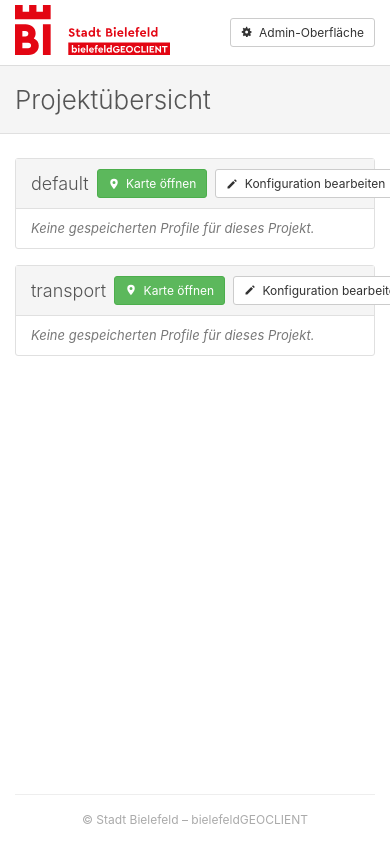
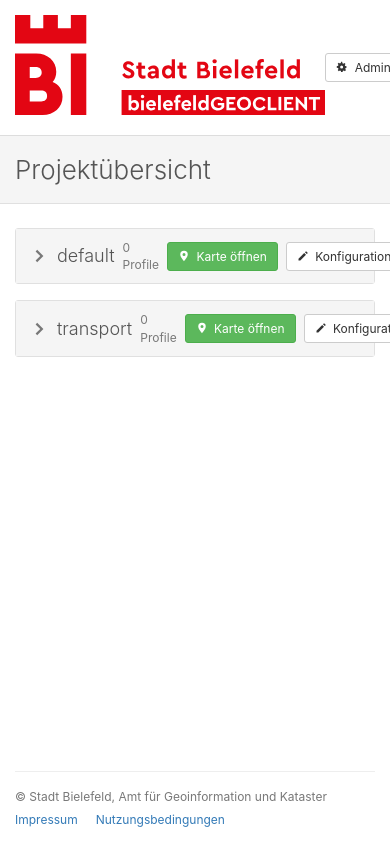
Before and after one commit to BI-ume/OLKD_Svelte, a Flask app: page /admin/projects in a window 390 px wide; the page is wider, and only the part inside the window is pictured. Run offline with Flask 3, Linux system fonts and the light colour scheme.

Commit message:
feat(admin): match original footer and collapse profile lists
Give the standalone admin pages the footer of the AngularJS app: copyright, Impressum and Nutzungsbedingungen, plus Abmelden on the projects page when a session exists in the tab. The login page repeats the original's "Kein Zugang?" contact block with e-mail, phone numbers and a link to the public services.

Profile lists on the projects page now start collapsed. Each project heading is a toggle button that expands its own panel and shows how many profiles it holds, so a long project list stays scannable.

Co-Authored-By: Claude Opus 5 <noreply@anthropic.com>

```diff
--- a/backend/munimap/admin/static/admin.css
+++ b/backend/munimap/admin/static/admin.css
@@ -247,7 +247,10 @@ label { display: inline-block; margin-bottom: 5px; font-weight: 700; }
   border-bottom: 1px solid #ddd;
   padding: 5px 0;
 }
-.page-navbar img { height: 50px; }
+.page-navbar img {
+  height: 100px;
+  margin: 10px 0;
+}
 
 .page-title {
   background: var(--color-bg-muted);
@@ -272,12 +275,40 @@ label { display: inline-block; margin-bottom: 5px; font-weight: 700; }
 .login-form { max-width: 420px; }
 .login-error { color: var(--color-danger); margin-top: 10px; min-height: 20px; }
 
+.no-access {
+  max-width: 420px;
+  margin-top: 32px;
+  color: var(--color-text-muted);
+}
+.no-access p { margin: 0 0 8px; }
+.no-access p:last-child { margin-bottom: 0; }
+
 .page-footer {
   margin-top: 40px; padding: 16px 0;
   border-top: 1px solid var(--color-bg-item);
   color: var(--color-text-light);
   font-size: 12px;
   text-align: center;
+}
+
+/* Footer with links (projects page): copyright left, links right */
+.site-footer {
+  display: flex;
+  align-items: center;
+  justify-content: space-between;
+  flex-wrap: wrap;
+  gap: 6px 24px;
+  text-align: left;
+  color: var(--color-text-muted);
+}
+
+.site-footer .footer-links {
+  list-style: none;
+  margin: 0;
+  padding: 0;
+  display: flex;
+  flex-wrap: wrap;
+  gap: 18px;
 }
 
 /* ── Project panels with nested profile lists ── */
@@ -299,6 +330,36 @@ label { display: inline-block; margin-bottom: 5px; font-weight: 700; }
   font-size: 18px;
 }
 .project-panel .panel-body { padding: 10px 15px; }
+
+/* Accordion: heading toggles its profile list */
+.panel-toggle {
+  display: flex;
+  align-items: center;
+  gap: 8px;
+  width: 100%;
+  padding: 0;
+  background: none;
+  border: none;
+  font: inherit;
+  color: inherit;
+  text-align: left;
+  cursor: pointer;
+}
+.panel-toggle .chevron {
+  flex-shrink: 0;
+  color: var(--color-text-muted);
+  transition: transform 0.15s;
+}
+.project-panel:not(.collapsed) .panel-toggle .chevron { transform: rotate(90deg); }
+
+.profile-count {
+  font-size: 12px;
+  font-weight: 400;
+  color: var(--color-text-muted);
+}
+
+.project-panel.collapsed .panel-body { display: none; }
+.project-panel.collapsed .panel-heading { border-bottom: 0; }
 
 .profile-list { list-style: none; margin: 0; padding: 0; }
 .profile-list li {
--- a/backend/munimap/admin/templates/admin_projects.html
+++ b/backend/munimap/admin/templates/admin_projects.html
@@ -27,6 +27,9 @@
   <symbol id="i-trash" viewBox="0 0 16 16">
     <path d="M6 2V1h4v1h4v2H2V2h4zM3 5h10l-.8 10H3.8L3 5zm3 2v6h1V7H6zm3 0v6h1V7H9z"/>
   </symbol>
+  <symbol id="i-chevron-right" viewBox="0 0 16 16">
+    <path d="M5.5 2.5L11 8l-5.5 5.5-1.4-1.4L8.2 8 4.1 3.9l1.4-1.4z"/>
+  </symbol>
 </svg>
 
 <nav class="page-navbar">
@@ -51,7 +54,13 @@
     {% for project in projects %}
     <div class="project-panel" data-project="{{ project }}">
       <div class="panel-heading">
-        <h3>{{ project }}</h3>
+        <h3>
+          <button type="button" class="panel-toggle" aria-expanded="false">
+            <svg class="icon chevron"><use href="#i-chevron-right"/></svg>
+            {{ project }}
+            <span class="profile-count"></span>
+          </button>
+        </h3>
         <a href="/app/{{ project }}/" class="btn btn-success btn-sm">
           <svg class="icon"><use href="#i-marker"/></svg> Karte öffnen
         </a>
@@ -72,7 +81,13 @@
     <!-- Profiles whose project is not (or no longer) in the list above -->
     <div class="project-panel hidden" id="orphan-panel" data-project="">
       <div class="panel-heading">
-        <h3>Weitere Profile</h3>
+        <h3>
+          <button type="button" class="panel-toggle" aria-expanded="false">
+            <svg class="icon chevron"><use href="#i-chevron-right"/></svg>
+            Weitere Profile
+            <span class="profile-count"></span>
+          </button>
+        </h3>
       </div>
       <div class="panel-body">
         <ul class="profile-list"></ul>
@@ -84,8 +99,23 @@
 
   <input type="file" id="import-input" accept=".json,application/json" class="hidden">
 
-  <div class="page-footer">
-    &copy; Stadt Bielefeld – bielefeldGEOCLIENT
+  <div class="page-footer site-footer">
+    <span>&copy; Stadt Bielefeld, Amt für Geoinformation und Kataster</span>
+    <ul class="footer-links">
+      <li id="logout-item" class="hidden">
+        <a href="#" id="logout-link">Abmelden (Admin)</a>
+      </li>
+      <li>
+        <a href="https://stadtplan.bielefeld.de/pages/about" target="_blank" rel="noopener noreferrer">
+          Impressum
+        </a>
+      </li>
+      <li>
+        <a href="https://stadtplan.bielefeld.de/pages/nutzungsbedingungen" target="_blank" rel="noopener noreferrer">
+          Nutzungsbedingungen
+        </a>
+      </li>
+    </ul>
   </div>
 </div>
 
@@ -96,6 +126,17 @@
 var STORAGE_KEY = 'olkd_map_profiles';
 var importInput = document.getElementById('import-input');
 var importTargetProject = null;
+
+// Logout is only offered when an admin session exists in this tab.
+if (sessionStorage.getItem('admin_token')) {
+  document.getElementById('logout-item').classList.remove('hidden');
+}
+
+document.getElementById('logout-link').addEventListener('click', function(e) {
+  e.preventDefault();
+  sessionStorage.removeItem('admin_token');
+  window.location.href = '/admin/';
+});
 
 function loadProfiles() {
   try {
@@ -149,6 +190,11 @@ function render() {
     }
     if (empty) empty.classList.toggle('hidden', mine.length > 0);
 
+    var count = panel.querySelector('.profile-count');
+    if (count) {
+      count.textContent = mine.length === 1 ? '1 Profil' : mine.length + ' Profile';
+    }
+
     mine.forEach(function(profile) {
       var li = document.createElement('li');
       var openUrl = '/app/' + encodeURIComponent(profile.configId || 'default') +
@@ -189,6 +235,16 @@ function deleteProfile(name) {
   saveProfiles(loadProfiles().filter(function(p) { return p.name !== name; }));
   render();
 }
+
+// Profile lists start collapsed; each heading toggles its own panel.
+document.querySelectorAll('.panel-toggle').forEach(function(toggle) {
+  var panel = toggle.closest('.project-panel');
+  panel.classList.add('collapsed');
+  toggle.addEventListener('click', function() {
+    var collapsed = panel.classList.toggle('collapsed');
+    toggle.setAttribute('aria-expanded', collapsed ? 'false' : 'true');
+  });
+});
 
 document.querySelectorAll('.import-btn').forEach(function(btn) {
   btn.addEventListener('click', function() {
```
Also changed, not shown: backend/munimap/admin/templates/admin_index.html (+29 -2 lines).
